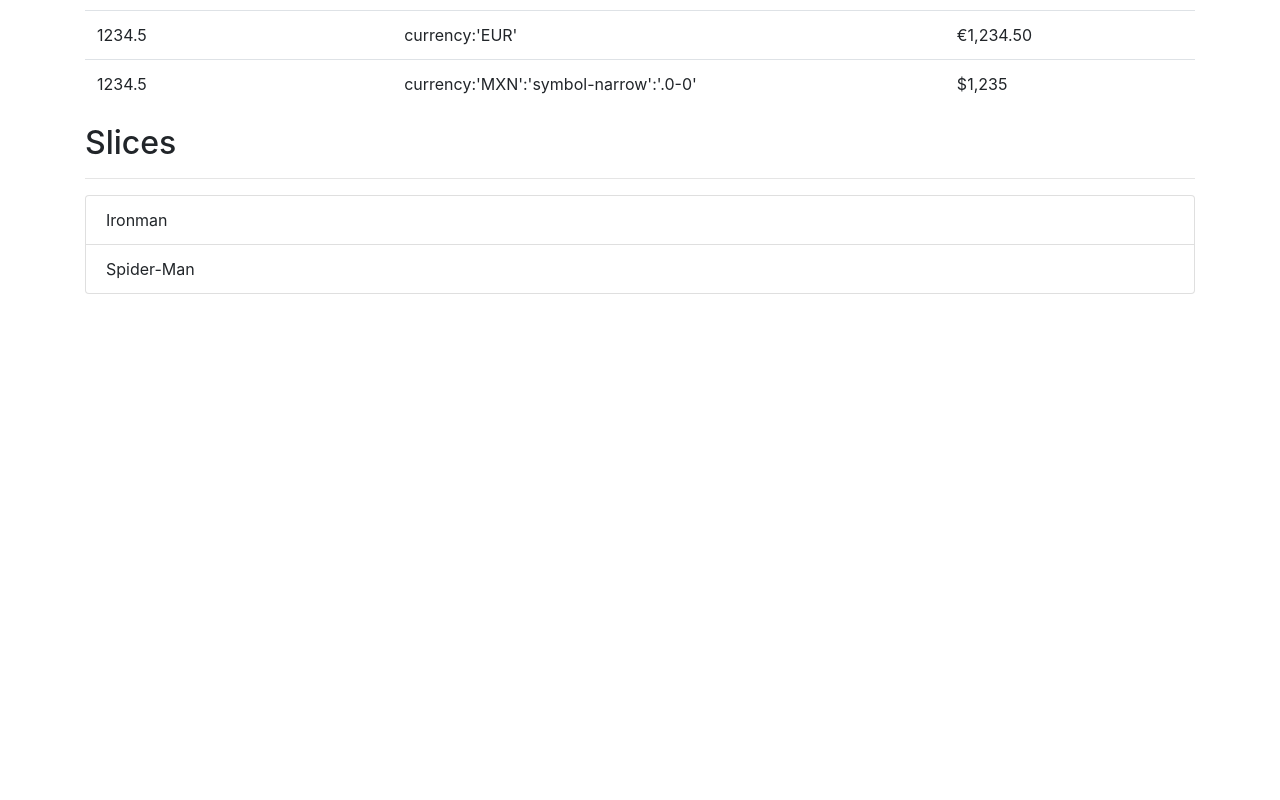
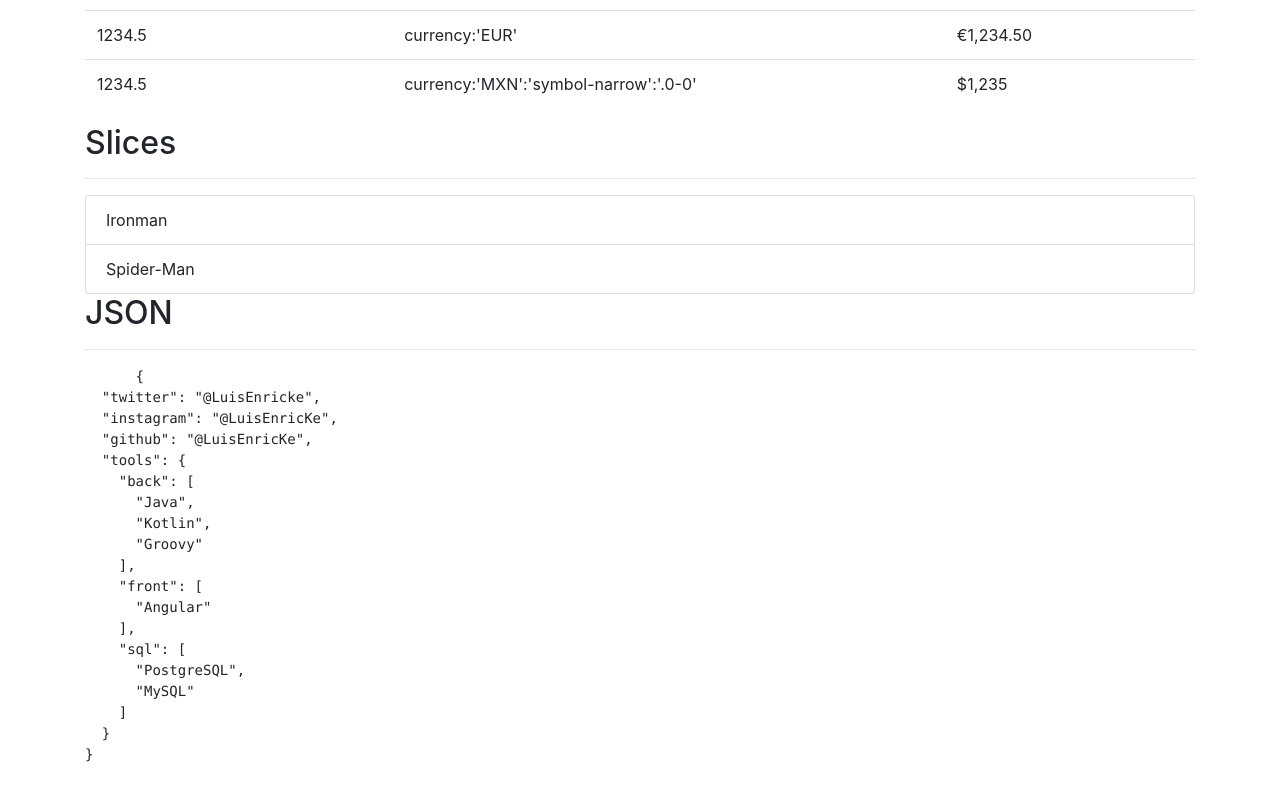
Before and after one commit to luisenricke/AngularLearning, an Angular app: page / in a window 1280 px wide. Shown: the part 627-1427 px from the top of the page. Before the commit the page ends 921 px from the top, so only its background shows below. Built offline with nearby package versions, Linux system fonts and the light colour scheme.

Commit message:
pipe: json

```diff
--- a/src/app/app.component.html
+++ b/src/app/app.component.html
@@ -97,3 +97,13 @@
 <ul class="list-group">
   <li *ngFor="let hero of heros | slice:0:2" class="list-group-item">{{ hero }}</li>
 </ul>
+
+<h2>JSON</h2>
+<hr>
+<div class="row mb-5">
+  <div class="col">
+    <pre>
+      {{ socialMedia | json }}
+    </pre>
+  </div>
+</div>
--- a/src/app/app.component.ts
+++ b/src/app/app.component.ts
@@ -13,4 +13,14 @@ export class AppComponent {
   PI: number = Math.PI;
   percent: number = 0.1501;
   salary: number = 1234.5;
+  socialMedia = {
+    twitter: '@LuisEnricke',
+    instagram: '@LuisEnricKe',
+    github: '@LuisEnricKe',
+    tools: {
+      back: ['Java', 'Kotlin', 'Groovy'],
+      front: ['Angular'],
+      sql: ['PostgreSQL', 'MySQL']
+    }
+  }
 }
```
